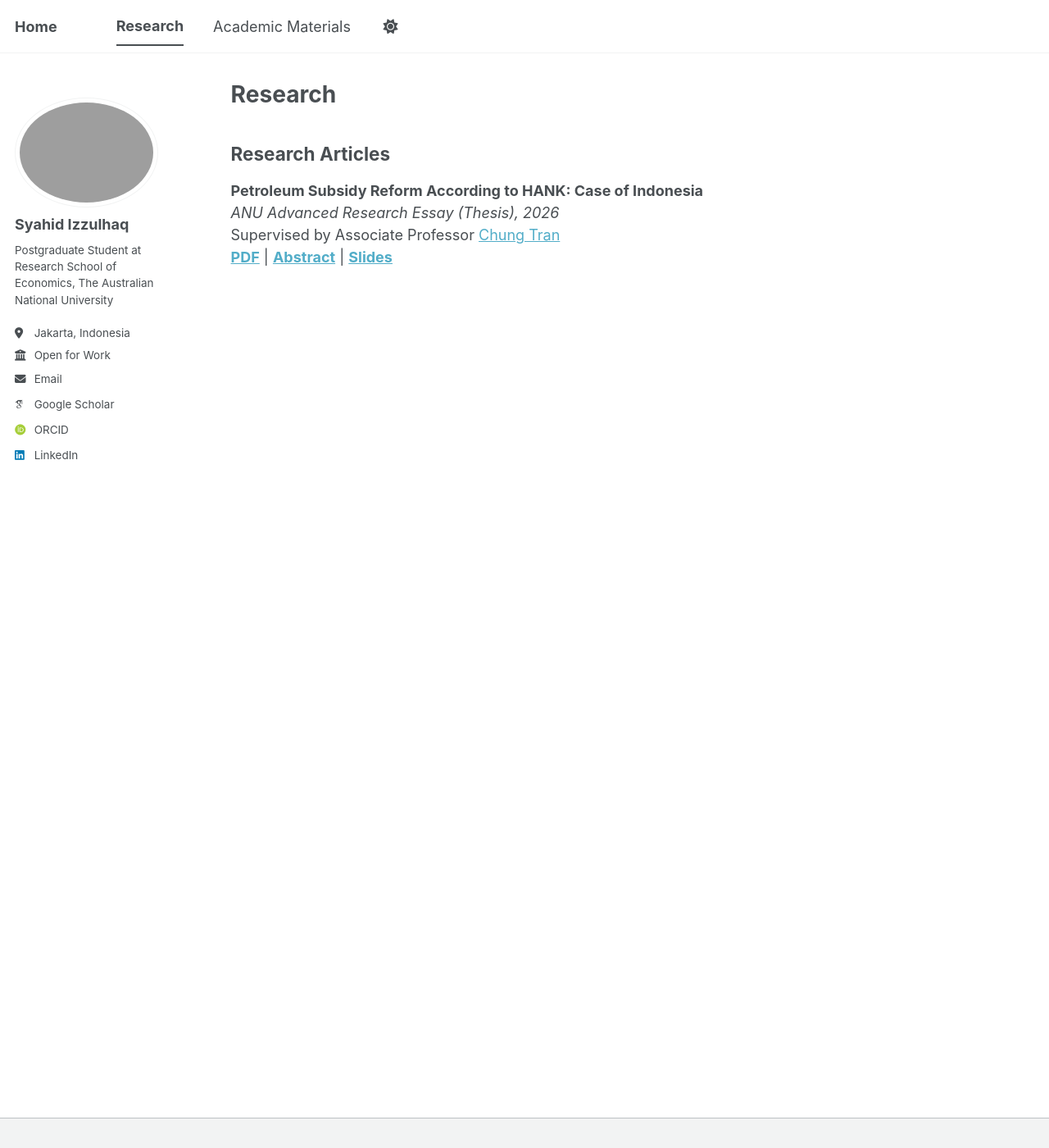
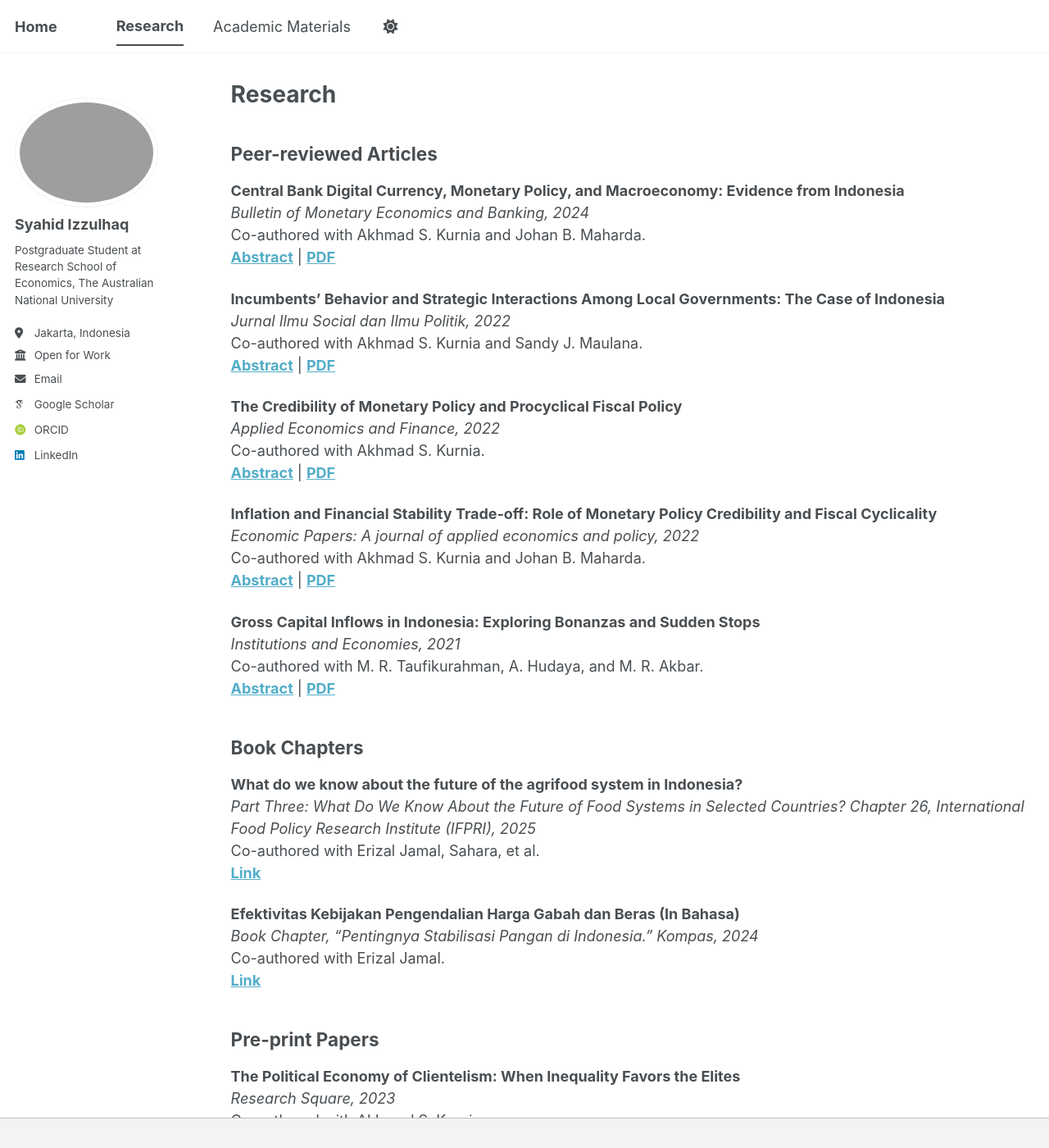
Before and after one commit to syahidizzulhaq/syahidizzulhaq.github.io, a Jekyll site: the page built from _pages/publications.md, in a window 1280 px wide and 1400 px high. Shown: the whole window at 82% size. Built offline with Jekyll 4.4.1, drawn with Linux system fonts in a browser that asks for light colours; some web fonts are replaced; a script bundle is joined from its source files by our own code; library files that are not in the unit come from our copies; some of the changed text lies outside the part shown.

Commit message:
Update publications.md

```diff
--- a/_pages/publications.md
+++ b/_pages/publications.md
@@ -5,9 +5,65 @@ permalink: /publications/
 author_profile: true
 ---
 
-## Research Articles
+## Peer-reviewed Articles
+**Central Bank Digital Currency, Monetary Policy, and Macroeconomy: Evidence from Indonesia**<br>
+*Bulletin of Monetary Economics and Banking, 2024*<br>
+Co-authored with Akhmad S. Kurnia and Johan B. Maharda.<br>
+[**Abstract**](https://syahidizzulhaq.github.io/publication/petroleum-subsidies) | [**PDF**](/files/petroleum-subsidies.pdf)
 
+**Incumbents' Behavior and Strategic Interactions Among Local Governments: The Case of Indonesia**<br>
+*Jurnal Ilmu Social dan Ilmu Politik, 2022*<br>
+Co-authored with Akhmad S. Kurnia and Sandy J. Maulana.<br>
+[**Abstract**](https://syahidizzulhaq.github.io/publication/petroleum-subsidies) | [**PDF**](/files/petroleum-subsidies.pdf)
+
+**The Credibility of Monetary Policy and Procyclical Fiscal Policy**<br>
+*Applied Economics and Finance, 2022*<br>
+Co-authored with Akhmad S. Kurnia.<br>
+[**Abstract**](https://syahidizzulhaq.github.io/publication/petroleum-subsidies) | [**PDF**](/files/petroleum-subsidies.pdf)
+
+**Inflation and Financial Stability Trade‐off: Role of Monetary Policy Credibility and Fiscal Cyclicality**<br>
+*Economic Papers: A journal of applied economics and policy, 2022*<br>
+Co-authored with Akhmad S. Kurnia and Johan B. Maharda.<br>
+[**Abstract**](https://syahidizzulhaq.github.io/publication/petroleum-subsidies) | [**PDF**](/files/petroleum-subsidies.pdf)
+
+**Gross Capital Inflows in Indonesia: Exploring Bonanzas and Sudden Stops**<br>
+*Institutions and Economies, 2021*<br>
+Co-authored with M. R. Taufikurahman, A. Hudaya, and M. R. Akbar.<br>
+[**Abstract**](https://syahidizzulhaq.github.io/publication/petroleum-subsidies) | [**PDF**](/files/petroleum-subsidies.pdf)
+
+## Book Chapters
+**What do we know about the future of the agrifood system in Indonesia?** <br>
+*Part Three: What Do We Know About the Future of Food Systems in Selected Countries? Chapter 26, International Food Policy Research Institute (IFPRI), 2025*<br>
+Co-authored with Erizal Jamal, Sahara, et al.<br>
+[**Link**](https://hdl.handle.net/10568/175513)
+
+**Efektivitas Kebijakan Pengendalian Harga Gabah dan Beras (In Bahasa)** <br>
+*Book Chapter, "Pentingnya Stabilisasi Pangan di Indonesia." Kompas, 2024* <br>
+Co-authored with Erizal Jamal. <br>
+[**Link**](https://gerai.kompas.id/belanja/buku/gebyar-25-pbk/pentingnya-stabilisasi-pangan-di-indonesia/)
+
+## Pre-print Papers
+**The Political Economy of Clientelism: When Inequality Favors the Elites**<br>
+*Research Square, 2023*<br>
+Co-authored with Akhmad S. Kurnia.<br>
+[**Abstract**](https://syahidizzulhaq.github.io/publication/petroleum-subsidies) | [**PDF**](/files/petroleum-subsidies.pdf)
+
+**The Effectiveness of Futures-based Foreign Exchange Intervention: Comparative Studies of Brazil and India**<br>
+*MPRA Paper 104709, 2020*<br>
+Co-authored with Ferry Syarifuddin.<br>
+[**Abstract**](https://syahidizzulhaq.github.io/publication/petroleum-subsidies) | [**PDF**](/files/petroleum-subsidies.pdf)
+
+## Thesis
 **Petroleum Subsidy Reform According to HANK: Case of Indonesia**<br>
 *ANU Advanced Research Essay (Thesis), 2026*<br>
 Supervised by Associate Professor [Chung Tran](https://sites.google.com/site/chungqtran/home)<br>
-[**PDF**](/files/research/petroleum-subsidies.pdf) | [**Abstract**](https://syahidizzulhaq.github.io/publication/petroleum-subsidies) | [**Slides**](/files/research/petroleum-subsidies.pdf)
+[**Abstract**](https://syahidizzulhaq.github.io/publication/petroleum-subsidies) | [**PDF**](/files/petroleum-subsidies.pdf) | [**Slides**](/files/petroleum-subsidies.pdf)
+
+## Other
+**Ketika Kebijakan Fiscal Agresif (Prosiklikal) Mereduksi Kredibilitas Kebijakan Moneter**<br>
+*Personal Writing, 2018*<br>
+[**PDF**](/files/petroleum-subsidies.pdf)
+
+**Ekonomi Politik dan Rasionalisasi Responsivitas Kebijakan Pemerintah: Covid-19 di Indonesia**<br>
+*Personal Writing, 2020*<br>
+[**PDF**](/files/petroleum-subsidies.pdf)
```
